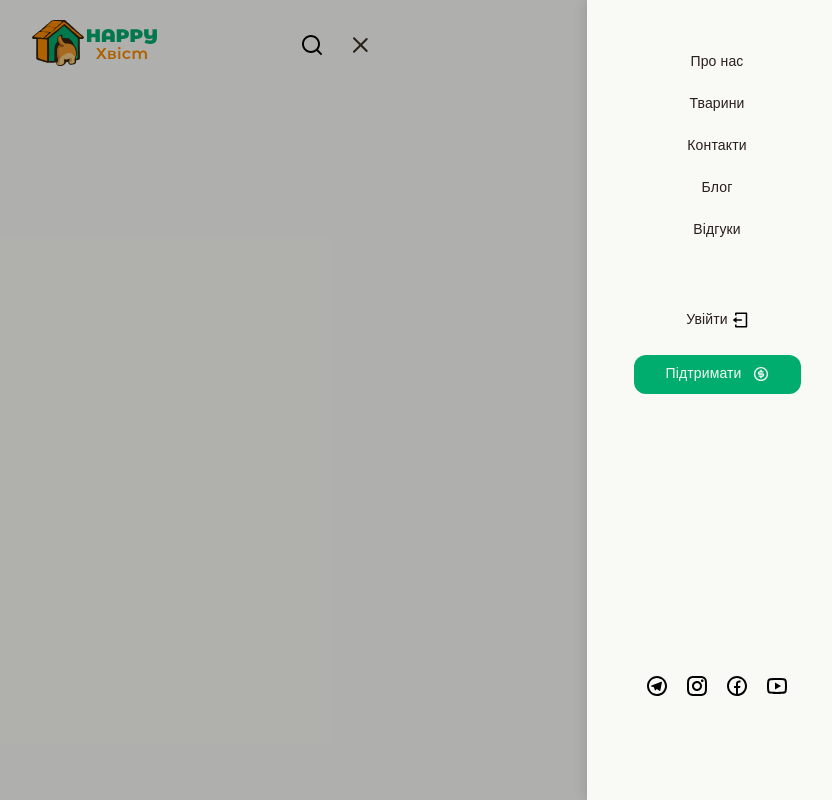
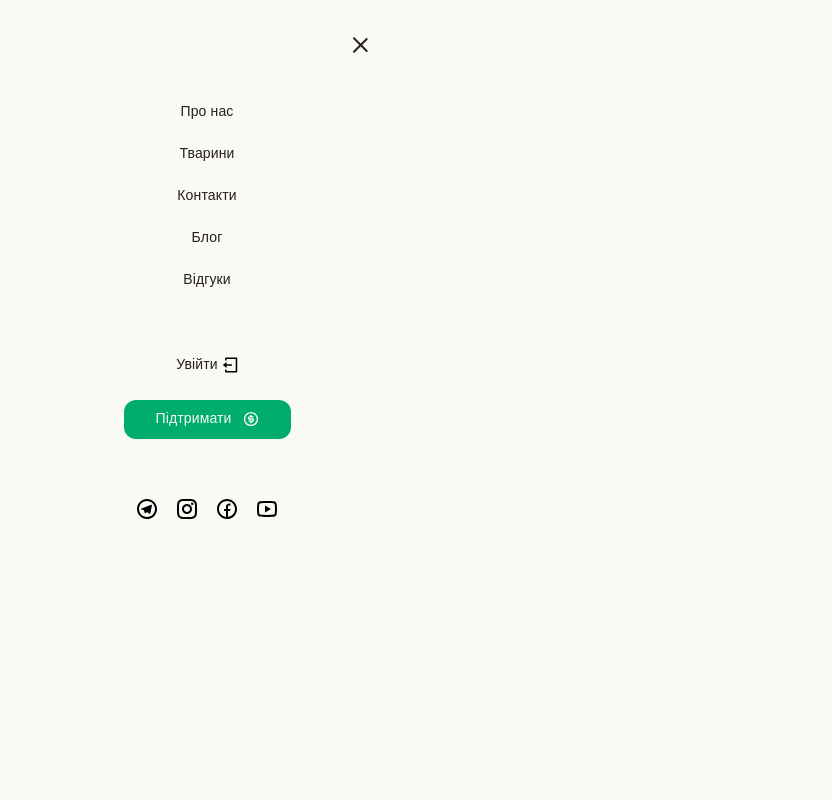
Before and after one commit to Vlad-Kovalov9/HappyTail, a React (Vite) app: page / in a window 1280 px wide. Both pictures are taken after a click on the button "Open mobile menu". Shown: the whole page, without its empty margins (433-1265 px from the left). Built offline with nearby package versions, Linux system fonts and the light colour scheme.

Commit message:
fix burger menu (width, position)

```diff
--- a/src/components/BurgerMenu/BurgerMenu.jsx
+++ b/src/components/BurgerMenu/BurgerMenu.jsx
@@ -26,7 +26,7 @@ export default function BurgerMenu({ isOpen, onClose }) {
       onClick={handleBackdropClick}
     >
       <div className={s.modal}>
-        <div>
+        <div className={s.content}>
           <ul className={s.list}>
             <li>
               <NavLink to="/" className={s.link} onClick={onClose}>
@@ -69,7 +69,6 @@ export default function BurgerMenu({ isOpen, onClose }) {
               </svg>
             </button>
           </div>
-        </div>
 
           <ul className={s.mediaList}>
             <li>
@@ -95,5 +94,6 @@ export default function BurgerMenu({ isOpen, onClose }) {
           </ul>
         </div>
       </div>
+    </div>
   );
 }
--- a/src/components/BurgerMenu/BurgerMenu.module.css
+++ b/src/components/BurgerMenu/BurgerMenu.module.css
@@ -17,16 +17,16 @@
 
 .modal {
   background-color: #f9f9f5;
-  width: 260px;
+  width: 100%;
   height: 100%;
-  padding: 50px 20px;
+  padding: 100px 20px 20px;
   box-shadow: -4px 0 12px rgba(0, 0, 0, 0.1);
   transform: translateX(100%);
   transition: transform 0.3s ease;
   transform-origin: right;
   display: flex;
   flex-direction: column;
-  justify-content: space-between;
+  align-items: center;
   position: relative;
   overflow-y: auto;
 }
@@ -35,15 +35,11 @@
   transform: translateX(0);
 }
 
-.entranceIcon,
-.coinIcon {
-  width: 16px;
-  height: 16px;
-}
-
-.mediaIcon {
-  width: 20px;
-  height: 20px;
+.content {
+  display: flex;
+  flex-direction: column;
+  align-items: center;
+  gap: 60px;
 }
 
 .list {
@@ -72,7 +68,6 @@
   flex-direction: column;
   align-items: center;
   gap: 22px;
-  margin-top: 65px;
 }
 
 .btnEnter {
@@ -117,11 +112,21 @@
   background-color: #fb8c00;
 }
 
+.entranceIcon,
+.coinIcon {
+  width: 16px;
+  height: 16px;
+}
+
 .mediaList {
   display: flex;
   gap: 20px;
   justify-content: center;
-  margin-bottom: 50px;
+}
+
+.mediaIcon {
+  width: 20px;
+  height: 20px;
 }
 
 @media screen and (min-width: 768px) {
```
Lines whose indentation alone changed are shown as unchanged.
